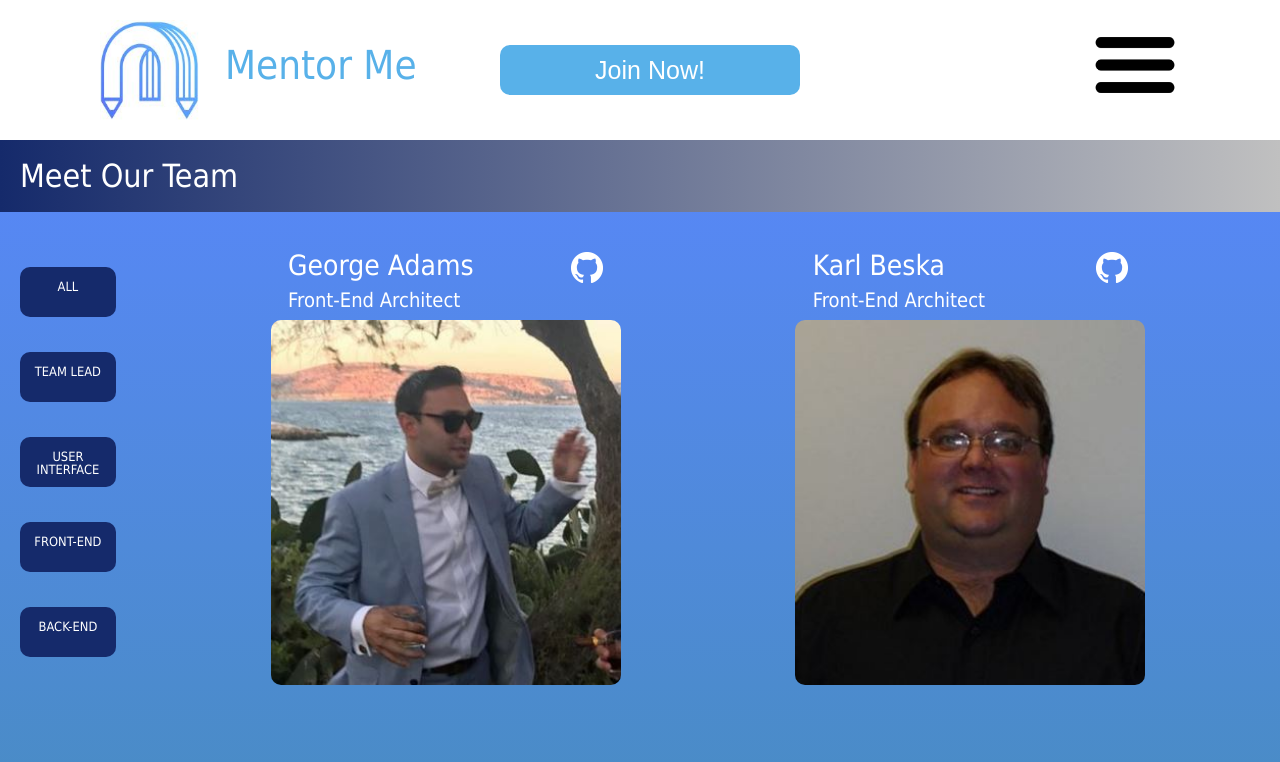
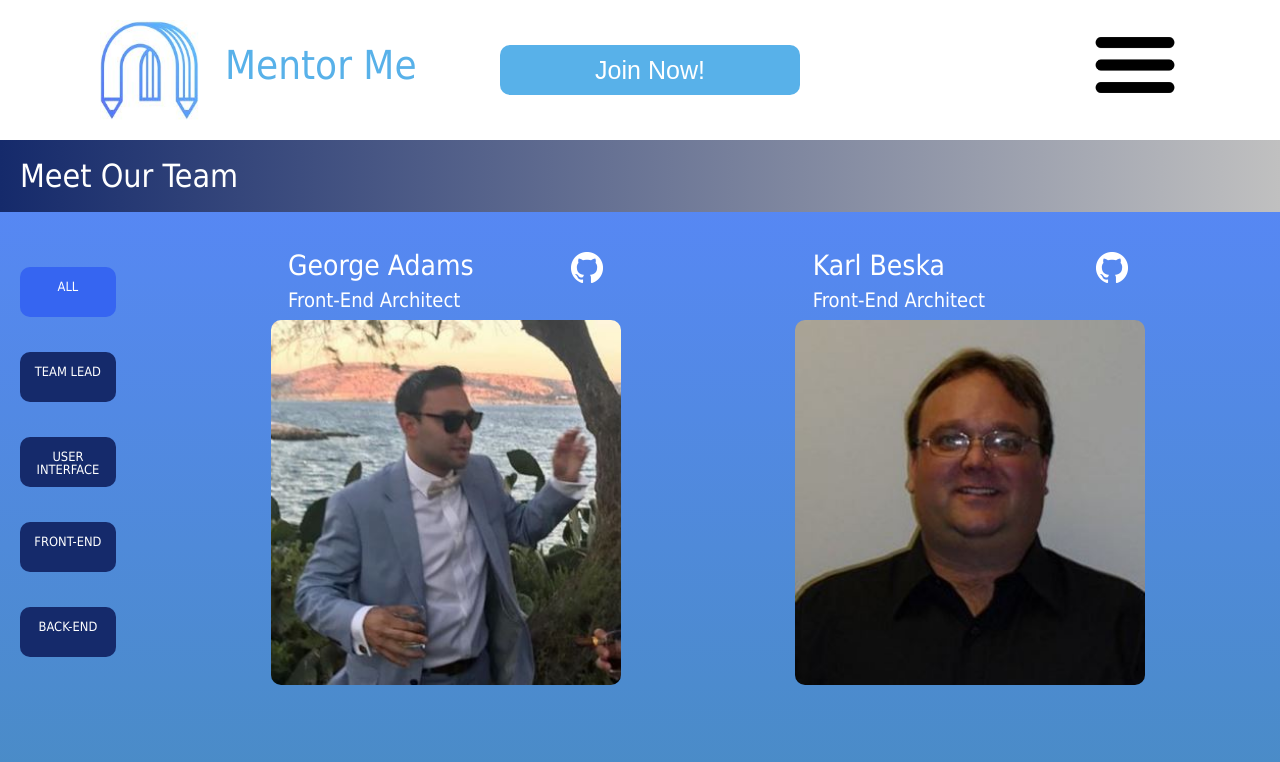
Before and after one commit to bw-mentor-me/MentorMe-UI-Zachary, a plain HTML site: page about.html in a window 1280 px wide. Shown: the top 762 px of the page. Drawn offline with Linux system fonts and the light colour scheme.

Commit message:
added active-tab style for tab selector component

```diff
--- a/less/about.less
+++ b/less/about.less
@@ -34,6 +34,7 @@
         text-align: center;
         height: 500px;
         padding: 20px;
+
         @media @tablet {
           flex-direction: row;
           flex-wrap: wrap;
@@ -65,6 +66,9 @@
             width: 100%;
             font-size: 2rem;
           }
+        }
+        .active-tab {
+          background: #3665f1;
         }
       }
     }
```
Also changed, not shown: css/index.css.
